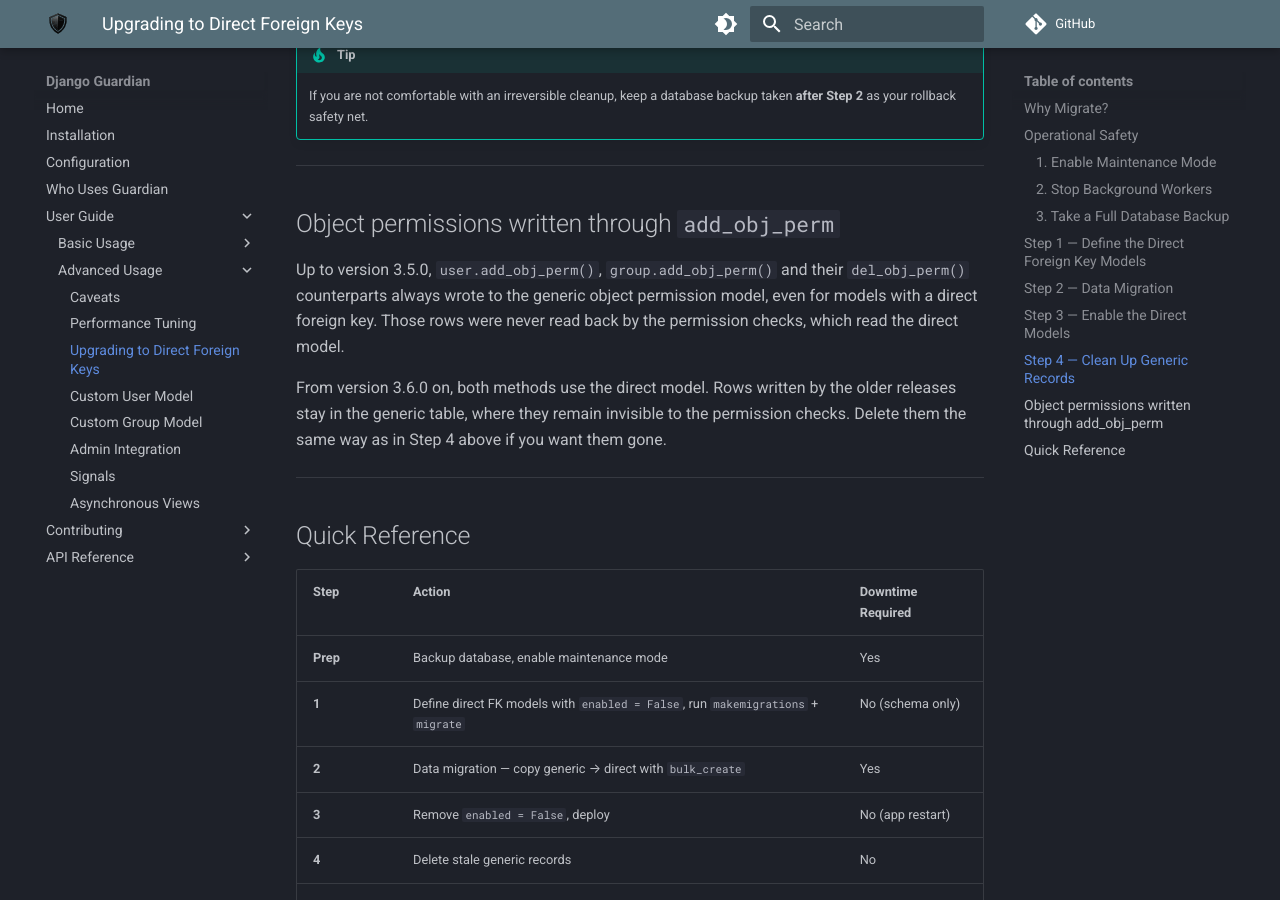
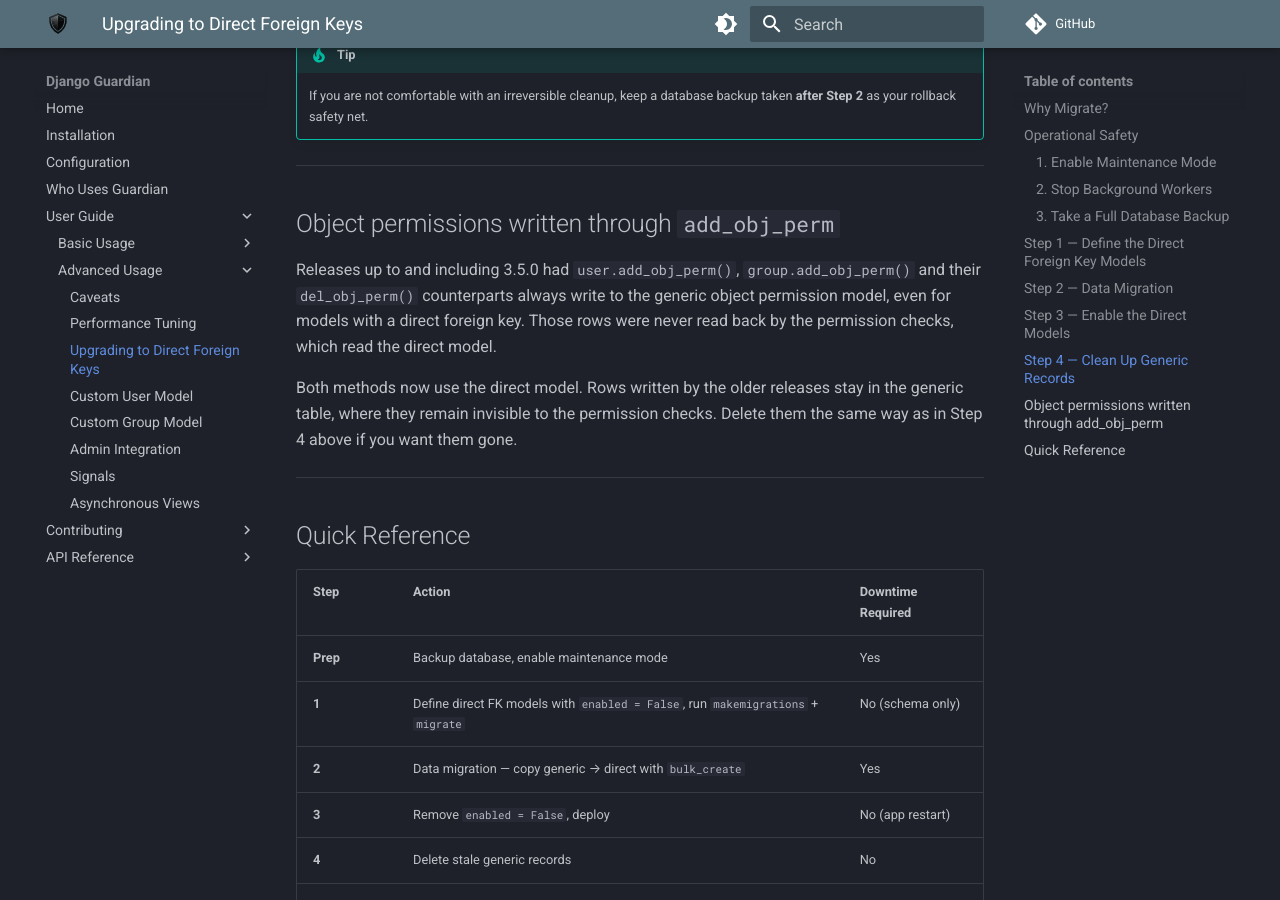
Before and after one commit to django-guardian/django-guardian, an MkDocs documentation site: the page built from docs/userguide/upgrading-to-direct-foreign-keys.md, in a window 1280 px wide and 900 px high, scrolled down 7098 px. Built offline with MkDocs 1.6.1 and Material for MkDocs 9.7.7, drawn with Linux system fonts in a browser that asks for light colours; plug-ins that fetch from the network failed and are left out; comment, search, counter and statistics services are not loaded.

Commit message:
Correct the GuardianUserMixin docstring and the upgrade note wording

```diff
--- a/docs/userguide/upgrading-to-direct-foreign-keys.md
+++ b/docs/userguide/upgrading-to-direct-foreign-keys.md
@@ -360,15 +360,15 @@ class Migration(migrations.Migration):
 
 ## Object permissions written through `add_obj_perm`
 
-Up to version 3.5.0, `user.add_obj_perm()`, `group.add_obj_perm()` and their
-`del_obj_perm()` counterparts always wrote to the generic object permission
-model, even for models with a direct foreign key. Those rows were never read
-back by the permission checks, which read the direct model.
+Releases up to and including 3.5.0 had `user.add_obj_perm()`,
+`group.add_obj_perm()` and their `del_obj_perm()` counterparts always write to
+the generic object permission model, even for models with a direct foreign key.
+Those rows were never read back by the permission checks, which read the direct
+model.
 
-From version 3.6.0 on, both methods use the direct model. Rows written by the
-older releases stay in the generic table, where they remain invisible to the
-permission checks. Delete them the same way as in Step 4 above if you want them
-gone.
+Both methods now use the direct model. Rows written by the older releases stay
+in the generic table, where they remain invisible to the permission checks.
+Delete them the same way as in Step 4 above if you want them gone.
 
 ---
 
```
Also changed, not shown: 1 other file.
